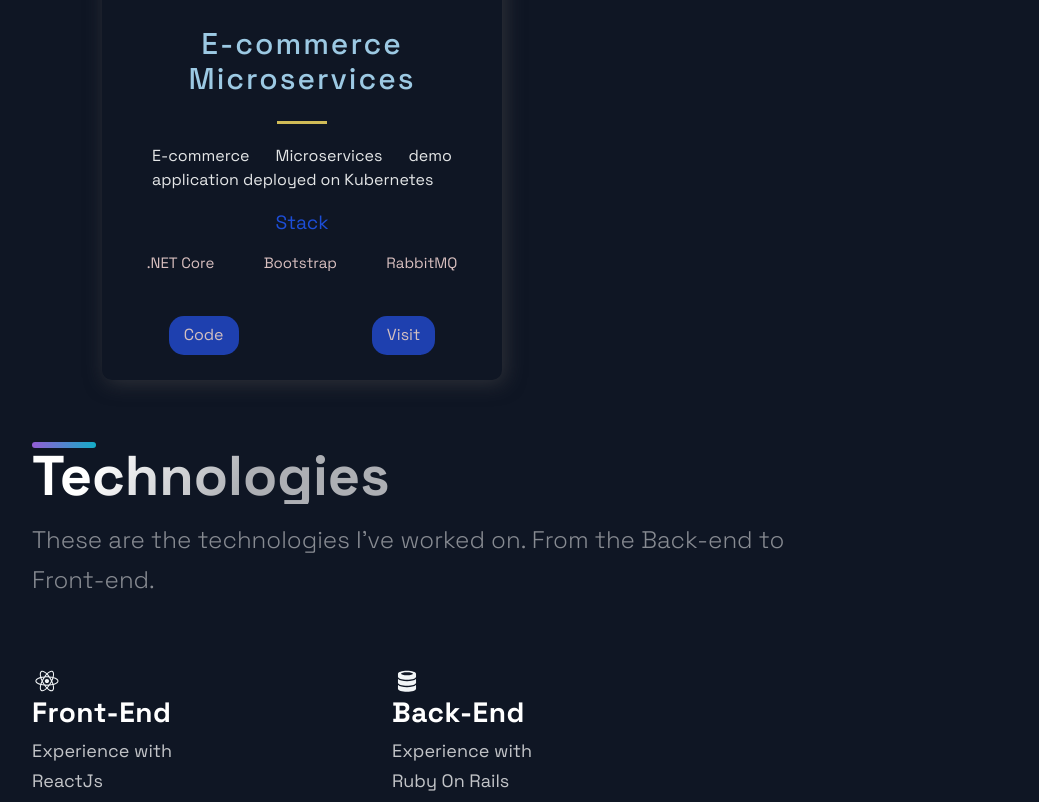
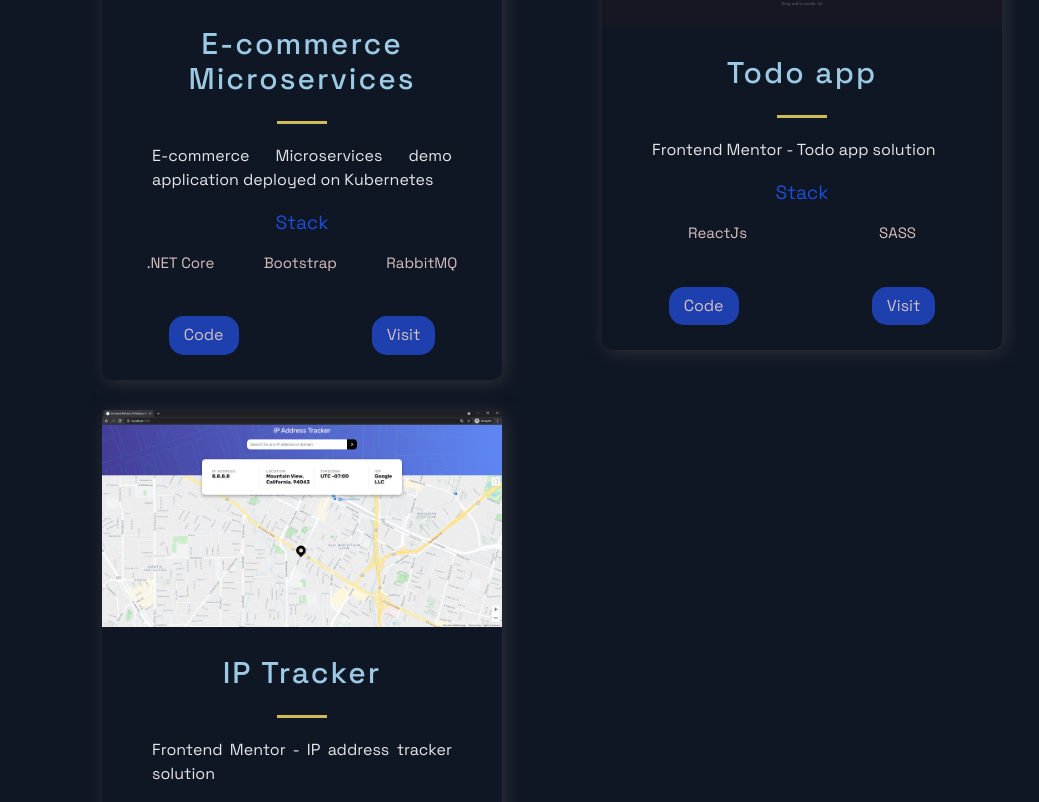
Before and after one commit to RianNegreiros/portfolio, a Next.js app: page / in a window 1280 px wide. Shown: the part 2778-3580 px from the top of the page, without its empty margins (88-1127 px from the left). Built offline with nearby package versions, Linux system fonts and the light colour scheme.

Commit message:
add todo all and ip tracker

```diff
--- a/src/constants/constants.js
+++ b/src/constants/constants.js
@@ -62,4 +62,22 @@
     visit: 'https://dev.azure.com/riannegreiros/EcommerceMicroservices/_build',
     id: 6,
   },
+  {
+    title: 'Todo app',
+    description: "Frontend Mentor - Todo app solution",
+    image: '/images/todo-list.png',
+    tags: ['ReactJs', 'SASS'],
+    source: 'https://github.com/RianNegreiros/todo-app-main-frontend-mentor',
+    visit: 'https://todo-app-main-frontend-mentor.vercel.app/',
+    id: 7,
+  },
+  {
+    title: 'IP Tracker',
+    description: "Frontend Mentor - IP address tracker solution",
+    image: '/images/ip-tracker.png',
+    tags: ['ReactJs', 'SASS', 'Axios'],
+    source: 'https://github.com/RianNegreiros/ip-address-tracker-frontend-mentor',
+    visit: 'https://ip-address-tracker-master-eight.vercel.app/',
+    id: 7,
+  },
 ];
```
Also changed, not shown: public/images/ip-tracker.png (added), public/images/todo-list.png (added).
